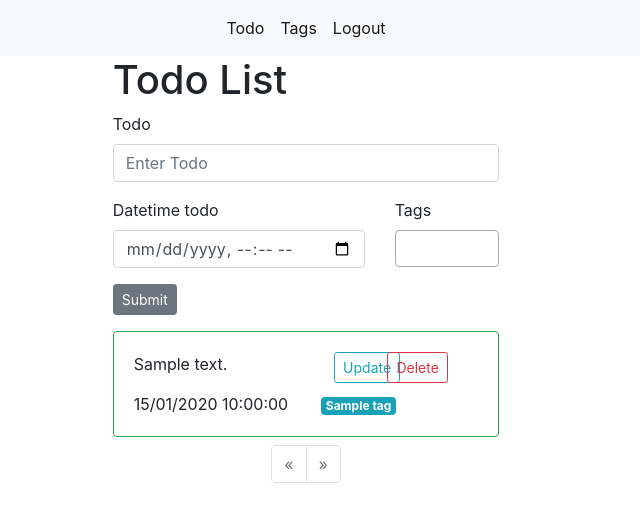
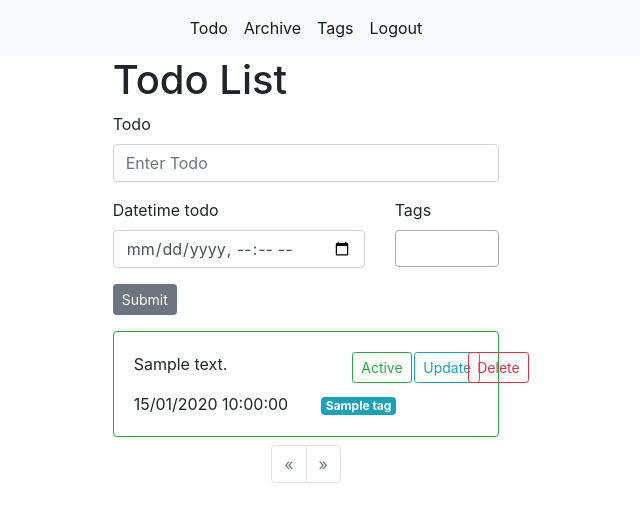
Before and after one commit to trvlprogrammer/django_todolist, a Django app: page / in a window 1280 px wide. Shown: the top 522 px of the page, without its empty margins (334-974 px from the left). Run offline with Django 4.2, Linux system fonts and the light colour scheme; a user stored in the database is signed in; tables that the repository leaves empty hold one stand-in row (values such as "Sample post"); some libraries are stand-ins or nearby versions.

Commit message:
update archive feature

```diff
--- a/accounts/views.py
+++ b/accounts/views.py
@@ -10,6 +10,6 @@ def register(request):
         if form.is_valid:
             user = form.save()
             login(request,user)
-            return redirect("accounts:home")
+            return redirect("todos:index")
     form = SignUpForm()
     return render (request=request, template_name="accounts/register_form.html", context={"form" : form})
--- a/templates/layout.html
+++ b/templates/layout.html
@@ -9,6 +9,9 @@
             <li class="nav-item active">
                 <a class="nav-link" href="{% url 'todos:index' %}">Todo</a>
             </li>
+            <li class="nav-item active">
+              <a class="nav-link" href="{% url 'todos:todos_archive' %}">Archive</a>
+          </li>
             <li class="nav-item active">
               <a class="nav-link" href="{% url 'todos:tags' %}">Tags</a>
             </li>
--- a/todos/templates/todos/index.html
+++ b/todos/templates/todos/index.html
@@ -41,14 +41,27 @@
 					<div class="col-7">
 						<p>{{todo.body}}</p>
 					</div>
-					<div class="col-4 ">
-						<div class="float-right mr-3 row">
-						<div class="col-4 mr-3">
+					<div class="col-5 ">
+						<div class="row">
+							<div class="col-2 mr-3">
+								<form method="POST" action="{% url 'todos:archive_todo' todo.id  page_name %}">
+									{% csrf_token %}
+									<button id="" type="submit" class="btn btn-outline-success btn-sm">
+										{% if todo.active == True %}
+											Active
+										{% else %}
+											Inactive
+										{% endif %}
+									</button>
+								</form>
+
+							</div>
+							<div class="col-2 ml-3 mr-4">
 								<button id="btn_update_todo_mdl" onclick="updateTodoModal('{{todo.body}}', `{{todo.datetime_todo|date:'Y-m-d H:i'}}`,`{% url 'todos:update_todo' todo.id %}`)"  type="button" class="btn btn-outline-info btn-sm " data-toggle="modal" data-target="#update_todo_modal" >
 									Update
 								</button>
 							</div>
-						<div class="col-4 mr-3">
+							<div class="col-2">
 								<button id="btn_delete_tag_mdl" onclick="deleteTodoModal('{{todo.body}}',`{% url 'todos:delete_todo' todo.id %}`)" type="button" class="btn btn-outline-danger btn-sm" data-toggle="modal" data-target="#delete_todo_modal">
 									Delete
 								</button>
--- a/todos/urls.py
+++ b/todos/urls.py
@@ -7,7 +7,9 @@ app_name = "todos"
 
 urlpatterns = [
     path("", login_required(views.TodosCreateAndListView.as_view()), name="index"),
+    path("todos/archive", login_required(views.TodoArchiveView.as_view()), name="todos_archive"),
     path("todo/<pk>/update/", login_required(views.TodoUpdateView.as_view()), name="update_todo"),
+    path("todo/<pk>/archive/<str:name>", login_required(views.TodoAchiveView.as_view()), name="archive_todo"),
     path("todo/<pk>/delete/", login_required(views.TodoDeleteView.as_view()), name="delete_todo"),
     path("tags/", login_required(views.TagsCreateAndListView.as_view()), name="tags"),
     path("tag/<pk>/delete/", login_required(views.TagDeleteView.as_view()), name="delete_tag"),
--- a/todos/views.py
+++ b/todos/views.py
@@ -1,11 +1,12 @@
 from django.views.generic import (
     CreateView,
     DeleteView,
-    UpdateView
+    UpdateView,
+    ListView
     )
 from .models import Tag, Todo
 from .forms import TagForm, TodoForm, TodoUpdateForm
-from django.urls import reverse_lazy
+from django.urls import reverse_lazy, resolve
 from django.core.paginator import Paginator
 
 
@@ -56,6 +57,7 @@ class TodosCreateAndListView(CreateView):
         paginator = Paginator(todos, self.paginate_by)
         todos = paginator.get_page(page)
 
+        context["page_name"] = "index"
         context["todos"] = todos
         context["prev_url"] = todos.previous_page_number() if todos.has_previous() else None
         context["next_url"] = todos.next_page_number() if todos.has_next() else None
@@ -81,3 +83,44 @@ class TodoUpdateView(UpdateView):
     model = Todo
     form_class = TodoUpdateForm
     success_url = reverse_lazy("todos:index")
+
+
+class TodoAchiveView(UpdateView):
+    model = Todo
+    fields = ["active"]
+    success_url = "/"
+
+    def form_valid(self, form):
+        try :
+            form.instance.active = not Todo.objects.get(id=form.instance.id).active
+        except:
+            form.instance.active = not form.instance.id
+        return super().form_valid(form)
+
+    def get_success_url(self) -> str:
+        if self.kwargs.get("name") and self.kwargs.get("name") == "index":
+            return reverse_lazy("todos:index")
+        else :
+            return reverse_lazy("todos:todos_archive")
+
+
+
+
+class TodoArchiveView(ListView):
+    template_name = "todos/index.html"
+    model = Todo
+    paginate_by = 5
+
+    def get_context_data(self, **kwargs):
+        context = super().get_context_data(**kwargs)
+        page = self.request.GET.get('page', 1)
+        todos = self.model.objects.filter(user_id=self.request.user, active=False).order_by('-id')
+        paginator = Paginator(todos, self.paginate_by)
+        todos = paginator.get_page(page)
+
+        context["todos"] = todos
+        context["page_name"] = "archive"
+        context["prev_url"] = todos.previous_page_number() if todos.has_previous() else None
+        context["next_url"] = todos.next_page_number() if todos.has_next() else None
+
+        return context
```
Lines whose indentation alone changed are shown as unchanged.
